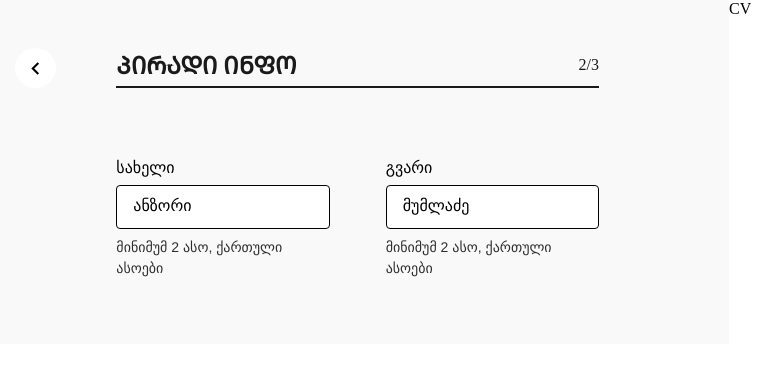
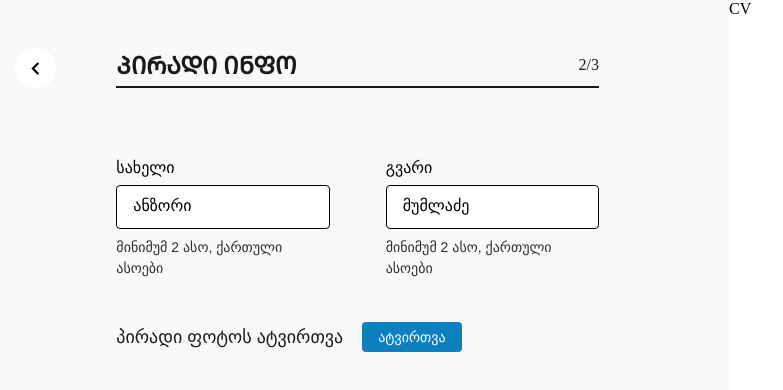
Before and after one commit to beqa200/team-5, a React (Vite) app: page /PersonalInfo in a window 1280 px wide. Shown: the top 390 px of the page, without its empty margins (33-816 px from the left). Built offline with nearby package versions, Linux system fonts and the light colour scheme.

Commit message:
style: add UploadImage design

```diff
--- a/src/components/PersonalInfoForm.tsx
+++ b/src/components/PersonalInfoForm.tsx
@@ -9,13 +9,21 @@ function PersonalInfoForm() {
           <input type="text" placeholder='ანზორი' />
           <span>მინიმუმ 2 ასო, ქართული ასოები</span>
         </NameLeft>
-
         <SurnameRight>
         <label>გვარი</label>
           <input type="text" placeholder='მუმლაძე' />
           <span>მინიმუმ 2 ასო, ქართული ასოები</span>
         </SurnameRight>
       </NamesDiv>
+
+    <div style={{display: "flex" , justifyContent: "start", width: "100%"}}>
+            <UploadImage>
+        <span>პირადი ფოტოს ატვირთვა</span>
+        <input type="file" id="upload"/>
+        <label htmlFor="upload">ატვირთვა</label>
+      </UploadImage>
+    </div>
+
     </Container>
   )
 }
@@ -27,6 +35,7 @@ const Container = styled.div`
   display: flex;
   justify-content: center;
   align-items: center;
+  flex-direction: column;
 `
 
 const NamesDiv = styled.div`
@@ -97,3 +106,32 @@ const SurnameRight = styled.div`
     line-height: 1.3125rem;
   }
 `
+const UploadImage = styled.div`
+  display: flex;
+  margin-top: 2.69rem;
+  gap: 1.19rem;
+  align-items: center;
+
+  input[type="file"]{
+    display: none;
+  }
+  span{
+    color: var(--off-black, #1A1A1A);
+    font-family: "Helvetica Neue";
+    font-size: 1.125rem;
+    font-style: normal;
+    font-weight: 500;
+    line-height: normal;
+  }
+  label{
+    padding: 0.45rem 1rem;
+    border-radius: 0.25rem;
+    background: #0E80BF;
+    color: white;
+    font-family: "Helvetica Neue";
+    font-size: 0.875rem;
+    font-style: normal;
+    font-weight: 400;
+    line-height: normal;
+  }
+`
```
